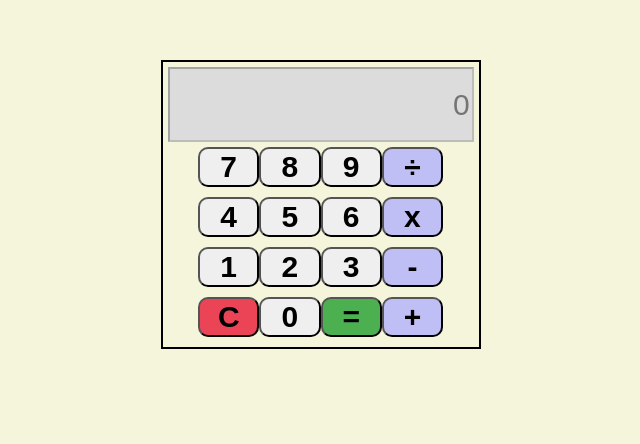
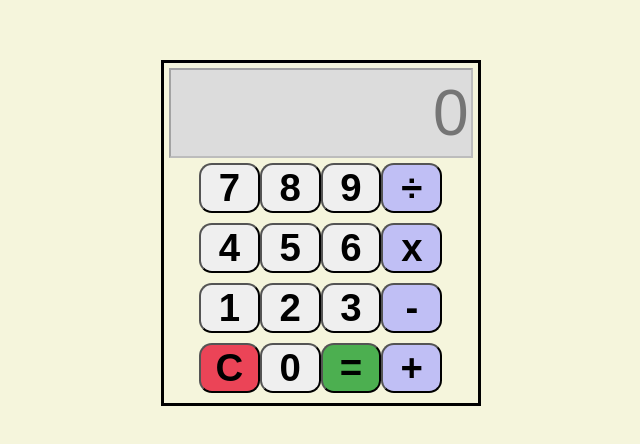
Before and after one commit to gc674/Calculator, a plain HTML site: page index.html in a window 1280 px wide. Shown: the part 140-584 px from the top of the page, without its empty margins (266-906 px from the left). Drawn offline with Linux system fonts and the light colour scheme.

Commit message:
changed some sizes from px to vw-relative to viewport's width

```diff
--- a/calc.css
+++ b/calc.css
@@ -48,8 +48,8 @@ body{
 .offset-12 {margin-left: 100%;}
 
 button {
-    border-radius: 10px;
-    font-size: 30px;
+    border-radius: 1vw;
+    font-size: 3vw;
     text-align: center;
     font-weight: bold;
     cursor: pointer;
@@ -57,31 +57,31 @@ button {
 }
 .buttonEq {
     background-color: #4CAF50;
-    border-radius: 10px;
+    border-radius: 1vw;
 }
 .buttonOp {
-    border-radius: 10px;
+    border-radius: 1vw;
     background-color: #c0bff5;
 }
 .buttonDel {
-    border-radius: 10px;
+    border-radius: 1vw;
     background-color: #eb4457;
 }
 
 input{
     background-color: gainsboro;
     color: black;
-    font-size: 30px;
+    font-size: 5vw;
     text-align: right;
-    height: 75px;
+    height: 7vw;
 }
 
 div {
     padding: 5px;
 }
 .divM {
-    position: absolute;
+    position: fixed;
     text-align: center;
     top: 25%;
-    border:2px solid black;
+    border: 0.3vw solid black;
 }
```
